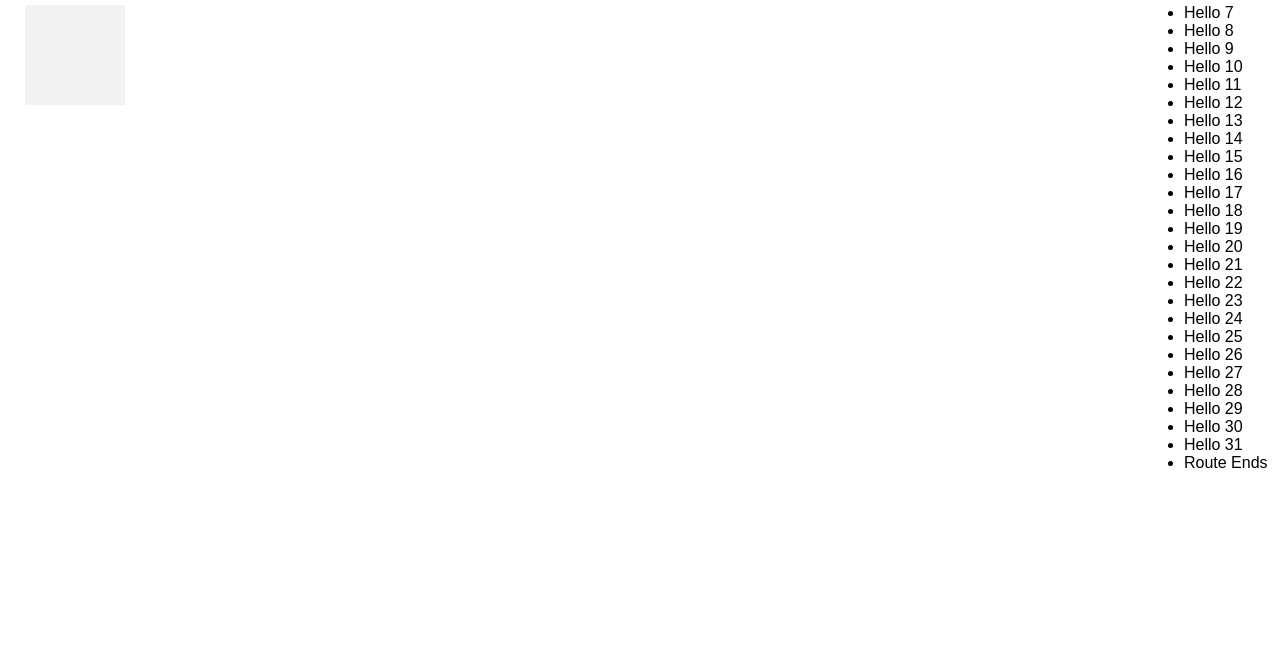
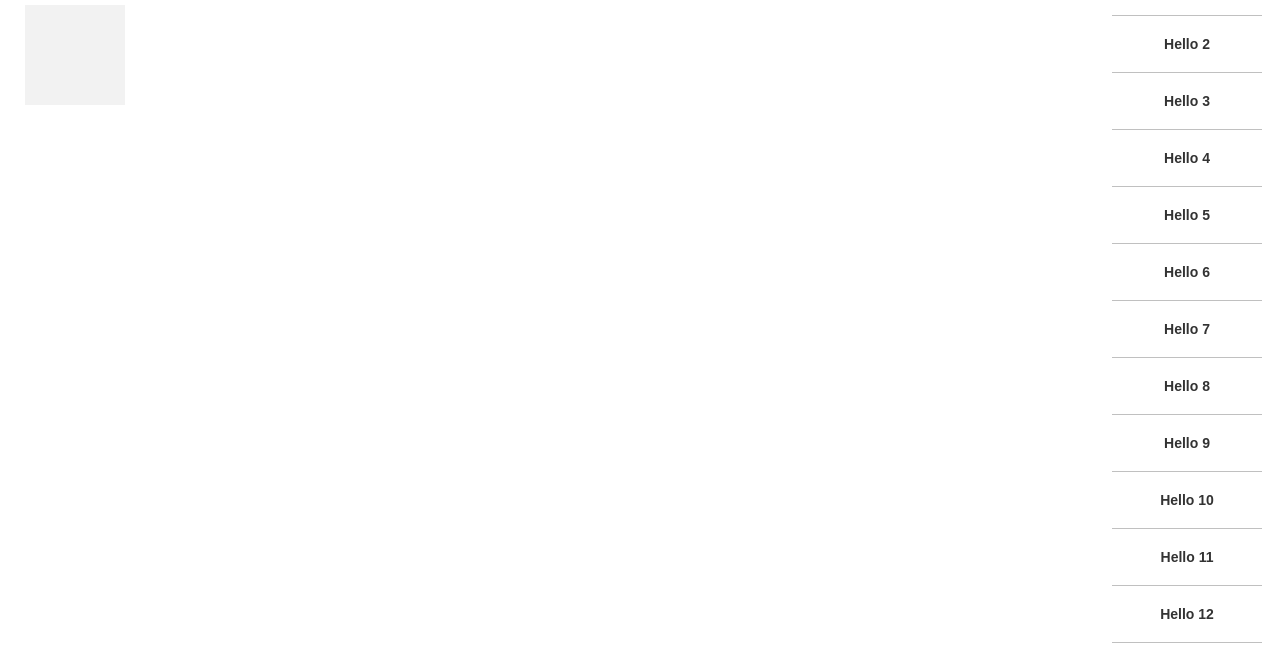
Before and after one commit to Metroly/previewscroll, a plain HTML site: page index.html in a window 1280 px wide. Shown: the part 138-800 px from the top of the page. Drawn offline with Linux system fonts and the light colour scheme.

Commit message:
Wire up the stylesheet

```diff
--- a/index.html
+++ b/index.html
@@ -3,7 +3,7 @@
 <head>
   <meta charset="UTF-8">
   <title>PreviewScroll</title>
-  <link rel="stylesheet" href="style.css" />
+  <link rel="stylesheet" href="previewScroll.css" />
   <meta name="viewport" content="width=device-width, initial-scale=1.0, maximum-scale=1.0, user-scalable=no" />
 
   <style>
--- a/previewScroll.css
+++ b/previewScroll.css
@@ -35,7 +35,7 @@ ul.preview-scroll {
 .preview-scroll li:first-child {
   border-top:none;
   padding: 40px 0;
-  color:#aaa;
+  color: #aaa;
   cursor: default;
 }
 
@@ -43,6 +43,6 @@ ul.preview-scroll {
   border-bottom: 1px solid #c0c0c0;
   border-bottom: none;
   padding: 40px 0;
-  color:#aaa;
+  color: #aaa;
   cursor: default;
 }
```
